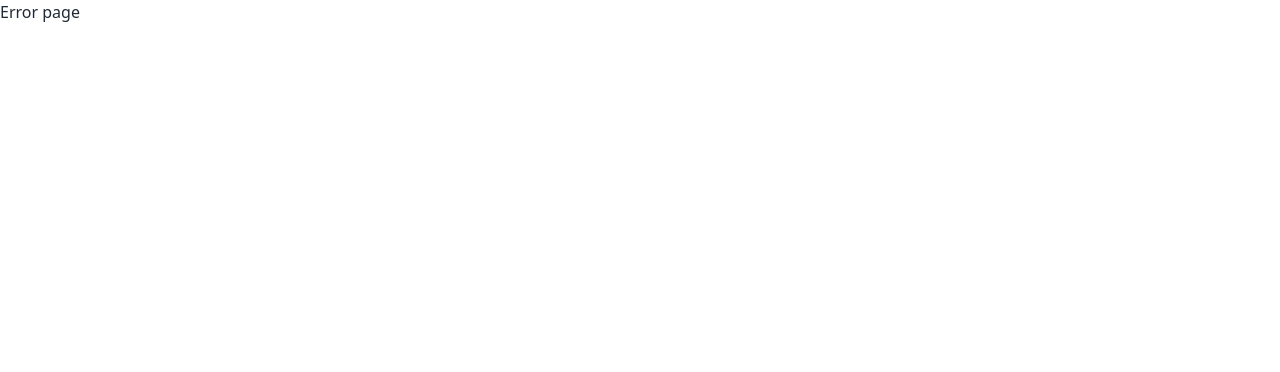
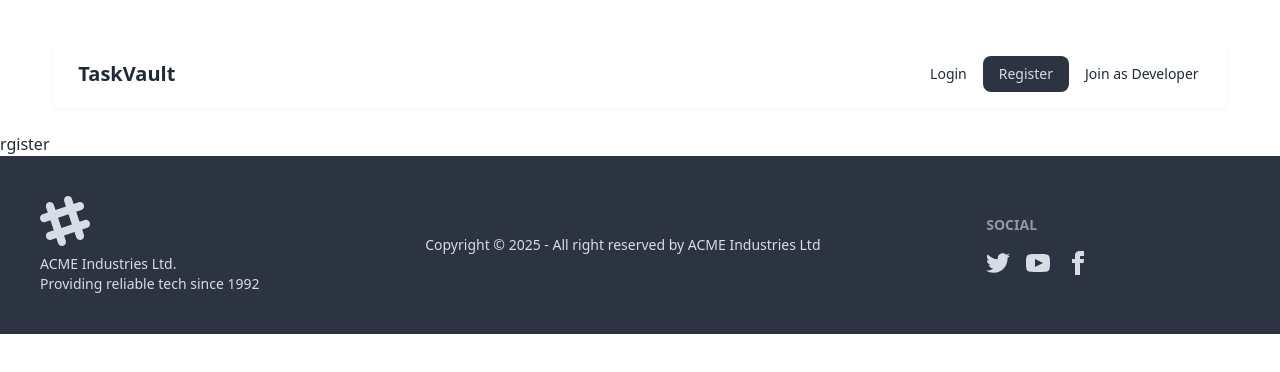
Before and after one commit to User-RAY/task-vault-client-side-a12, a React (Vite) app: page /register in a window 1280 px wide. Before the commit this address had no page. Shown: the top 372 px of the page. Built offline with nearby package versions, Linux system fonts and the light colour scheme.

Commit message:
Added login and register routes

```diff
--- a/src/Components/Navbar/Navbar.jsx
+++ b/src/Components/Navbar/Navbar.jsx
@@ -4,28 +4,28 @@ import { NavLink } from "react-router-dom";
 const Navbar = () => {
 
     const loading = false;
-    const user = {
-        displayName: 'hello',
-        photoURL: 'pic'
-    }
+    // const user = {
+    //     displayName: 'hello',
+    //     photoURL: 'pic'
+    // }
 
-    // const user = null;
+    const user = null;
 
     const handleLogout = () => {
 
     }
 
     const links1 = <>
-    <li><NavLink to='/all'>Login</NavLink></li>
-    <li><NavLink to='/login'>Register</NavLink></li>
-    <li><NavLink to='/login'>Join as Developer</NavLink></li>
+    <li><NavLink to='/login'>Login</NavLink></li>
+    <li><NavLink to='/register'>Register</NavLink></li>
+    <li><a href="https://github.com/Programming-Hero-Web-Course4/b10a12-client-side-User-RAY" target="_blank">Join as Developer</a></li>
   </>
 
 
 const links2 = <>
     <li><NavLink to='/dashboard'>Dashboard</NavLink></li>
     <li><NavLink to='/all'>Available Coin</NavLink></li>
-    <li><NavLink to='/login'>Join as Developer</NavLink></li>
+    <li><a href="https://github.com/Programming-Hero-Web-Course4/b10a12-client-side-User-RAY" target="_blank">Join as Developer</a></li>
 </>
 const Profile = <>
         <div className="dropdown dropdown-end tooltip tooltip-top" data-tip={user?.displayName }>
--- /dev/null
+++ b/src/Pages/Login/Login.jsx
@@ -0,0 +1,12 @@
+
+const Login = () => {
+    return (
+        <div>
+
+            login
+
+        </div>
+    );
+};
+
+export default Login;
--- /dev/null
+++ b/src/Pages/Register/Register.jsx
@@ -0,0 +1,11 @@
+
+
+const Register = () => {
+    return (
+        <div>
+            rgister
+        </div>
+    );
+};
+
+export default Register;
--- a/src/index.css
+++ b/src/index.css
@@ -1,3 +1,7 @@
 @tailwind base;
 @tailwind components;
 @tailwind utilities;
+
+html{
+    overflow-y: scroll;
+}
```
Also changed, not shown: src/Routes/router.jsx (+10 -0 lines).
